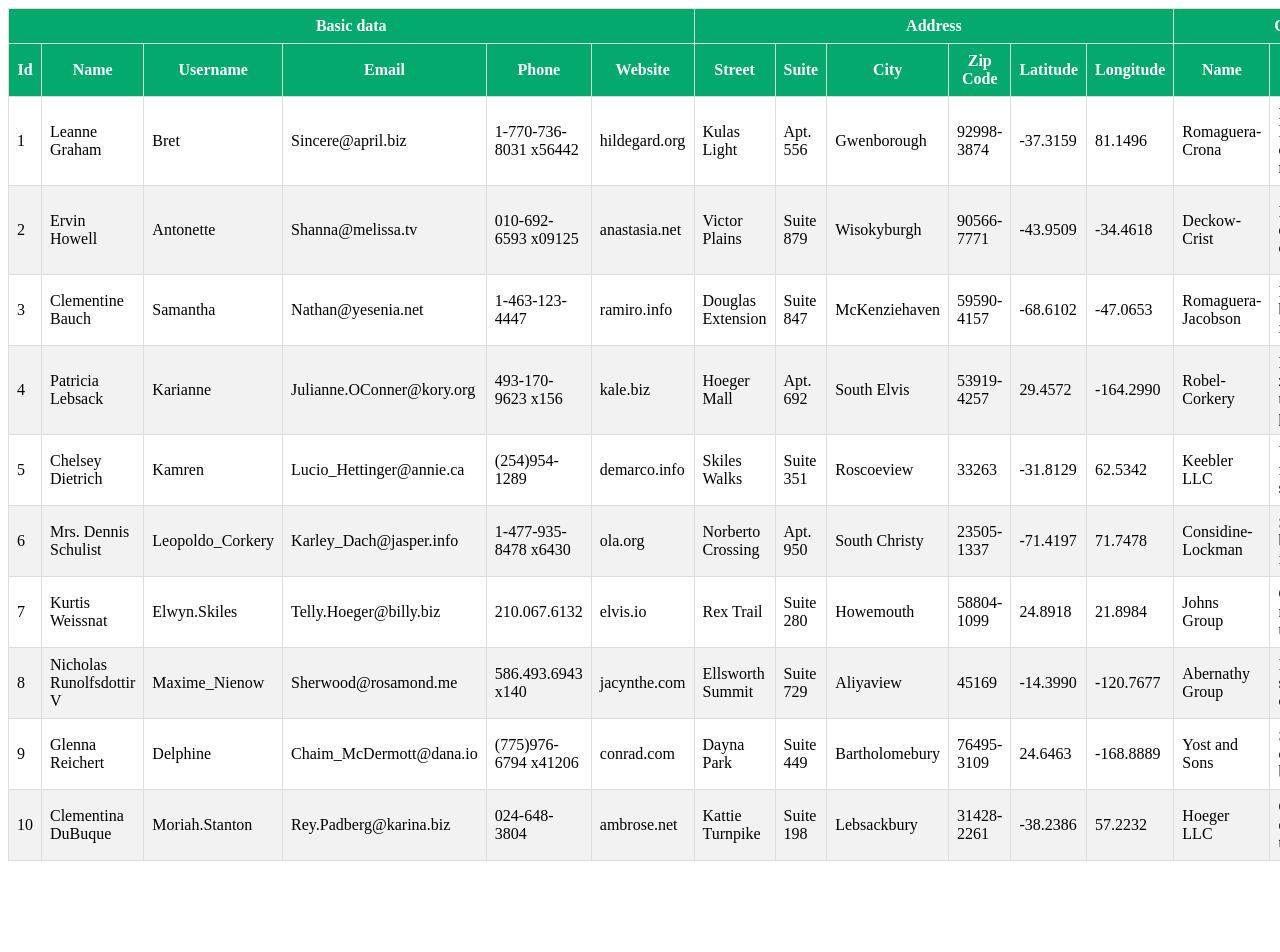
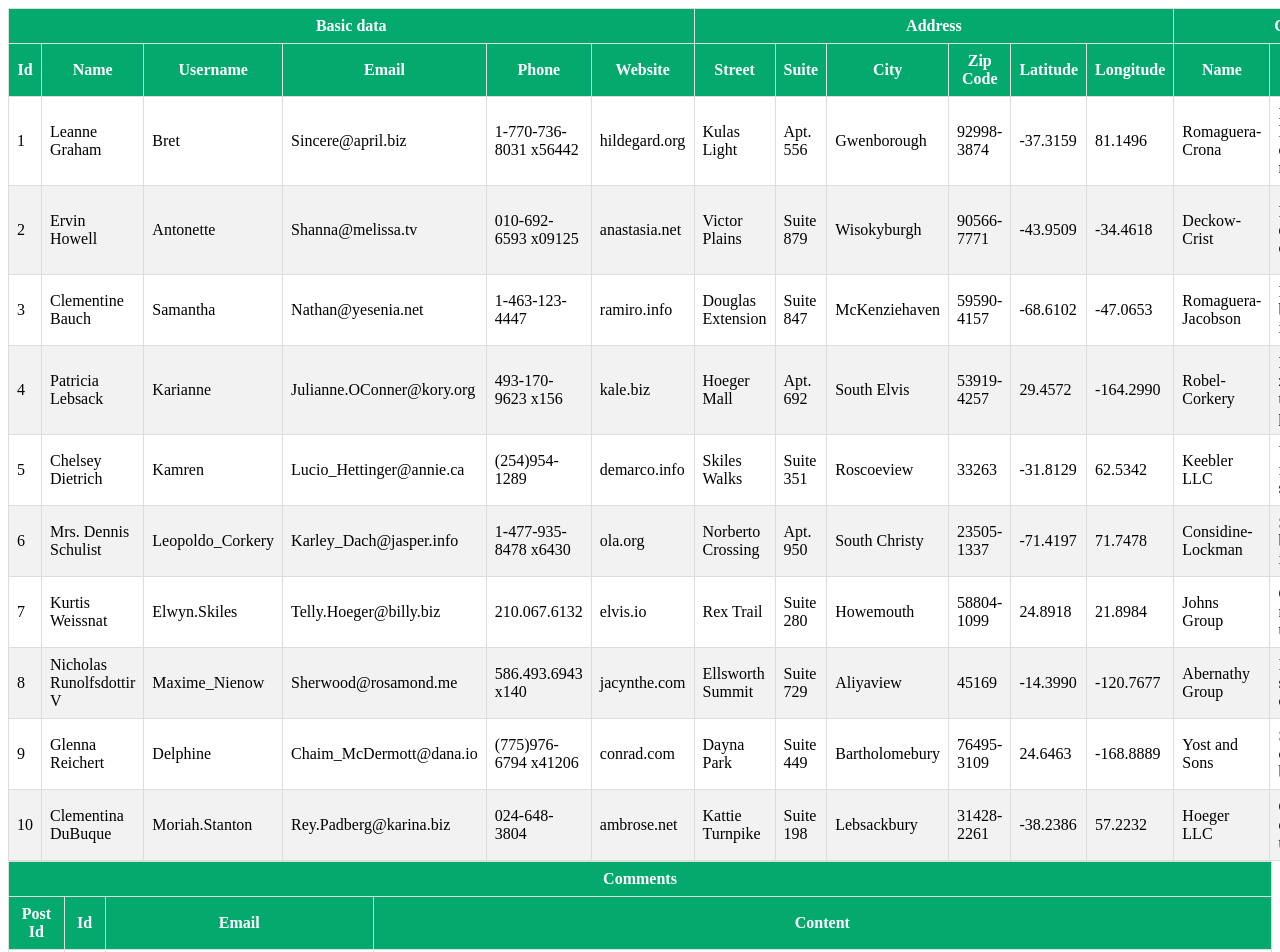
Before and after one commit to filipwski/recruitment-task, a React (Create React App) app: page / in a window 1280 px wide. Shown: the top 952 px of the page. Before the commit the page ends 869 px from the top, so only its background shows below. Built offline with nearby package versions, Linux system fonts and the light colour scheme; data requests are answered from the project's data file.

Commit message:
Add comments table; fix spacing

```diff
--- a/src/App.tsx
+++ b/src/App.tsx
@@ -1,9 +1,11 @@
+import { CommentsTable } from "./components/CommentsTable";
 import { UsersTable } from "./components/UsersTable";
 
 export const App = () => {
   return (
     <>
       <UsersTable />
+      <CommentsTable />
     </>
   );
 };
--- /dev/null
+++ b/src/components/CommentsTable.tsx
@@ -0,0 +1,39 @@
+import { useMemo } from 'react';
+import { useAsync } from 'react-use';
+import { getComments } from '../clients/apiClient';
+import { Table } from './Table';
+
+export const CommentsTable = () => {
+    const { error, loading, value } = useAsync(getComments, []);
+
+    const columns = useMemo(() => [
+        {
+            Header: "Comments",
+            columns: [
+                {
+                    Header: "Post Id",
+                    accessor: "postId",
+                },
+                {
+                    Header: "Id",
+                    accessor: "id",
+                },
+                {
+                    Header: "Email",
+                    accessor: "email",
+                },
+                {
+                    Header: "Content",
+                    accessor: "body",
+                },
+            ],
+        }
+    ], []);
+
+    if (loading) return (<p>Loading...</p>);
+    return error
+        ? (<p>error.message</p>)
+        : value
+        ? (<Table columns={columns} data={value} />)
+        : null;
+};
--- a/src/components/Table.tsx
+++ b/src/components/Table.tsx
@@ -3,8 +3,8 @@ import '../styles/table.css'
 
 type Dictionary = { [key: string]: string | number };
 type Props = {
-    columns: Column<Dictionary>[],
-    data: {}[],
+  columns: Column<Dictionary>[],
+  data: {}[],
 };
 export const Table = ({ columns, data }: Props) => {
   const {
```
